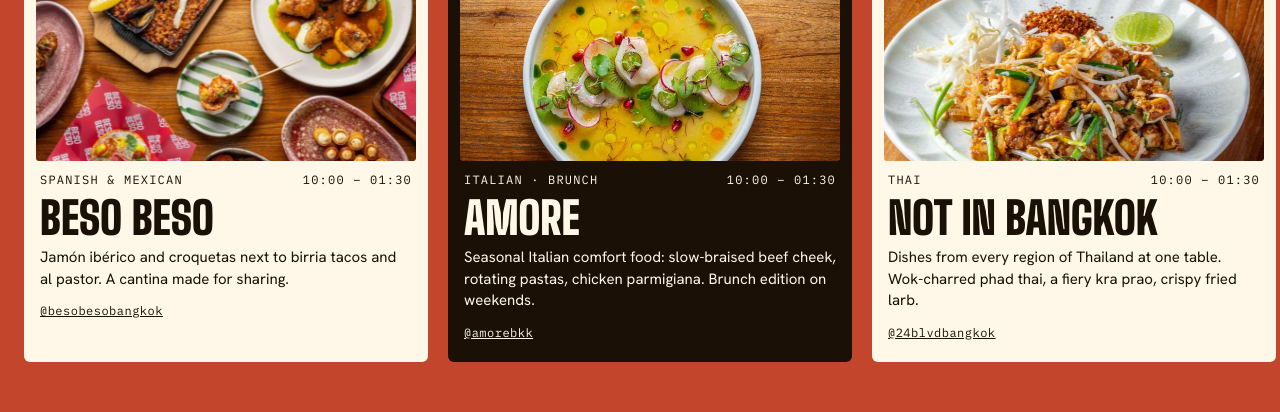
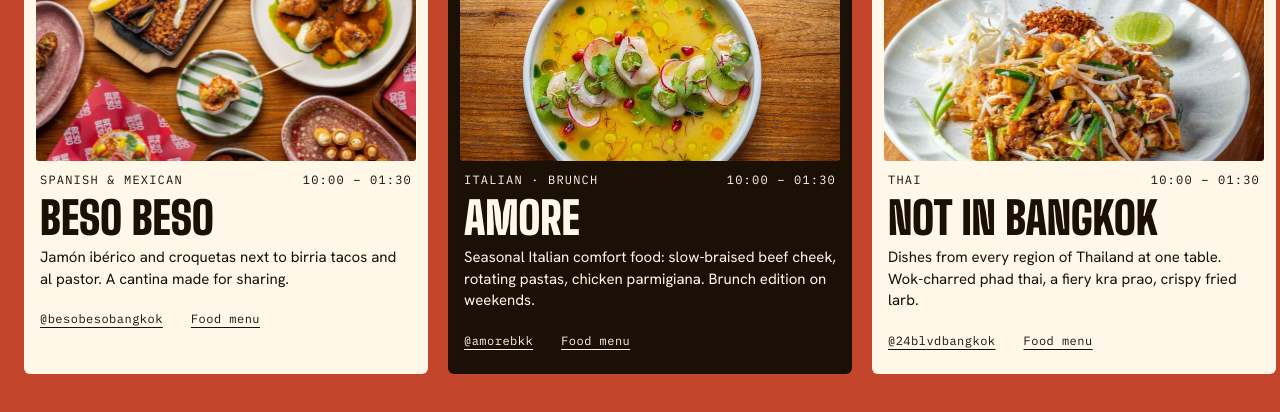
Before and after one commit to BLVDGroup-Web/24blvd, a plain HTML site: page index.html in a window 1280 px wide. Shown: the part 3596-4008 px from the top of the page. Drawn offline with Linux system fonts and the light colour scheme.

Commit message:
Food menu link for each restaurant (Beso Beso, Amore, Not in Bangkok, Lulu, Sampao, Hone)
Co-Authored-By: Claude Opus 5.5 <noreply@anthropic.com>
Claude-Session: https://claude.ai/code/session_019U9y2wVvg4FTmV1kY58rn5

```diff
--- a/index.html
+++ b/index.html
@@ -190,6 +190,7 @@ main section[id] { scroll-margin-top: 84px; }
 
 .v-links { display: flex; flex-wrap: wrap; gap: 4px 20px; font-family: var(--mono); font-size: 12px; letter-spacing: .1em; text-transform: uppercase; }
 .dish a { text-transform: none; letter-spacing: .04em; }
+.dish .v-links { align-self: flex-start; }
 .v-links a, .event-links a { padding-block: 10px; text-underline-offset: 4px; text-transform: none; letter-spacing: .04em; }
 .club-info .v-links a { color: var(--gold); }
 
@@ -375,42 +376,42 @@ main section[id] { scroll-margin-top: 84px; }
           <div class="dish-top"><span>Spanish &amp; Mexican</span><span>10:00 – 01:30</span></div>
           <h3>Beso Beso</h3>
           <p>Jamón ibérico and croquetas next to birria tacos and al pastor. A cantina made for sharing.</p>
-          <a href="https://www.instagram.com/besobesobangkok/" target="_blank" rel="noopener">@besobesobangkok</a>
+          <div class="v-links"><a href="https://www.instagram.com/besobesobangkok/" target="_blank" rel="noopener">@besobesobangkok</a><a href="https://24blvd.menu.24blvd.com/food.html#besobeso" target="_blank" rel="noopener">Food menu</a></div>
         </article>
         <article class="dish">
           <div class="dish-img"><img class="shot" src="img/amore.jpg" width="800" height="534" loading="lazy" alt="A plated dish at Amore"></div>
           <div class="dish-top"><span>Italian · Brunch</span><span>10:00 – 01:30</span></div>
           <h3>Amore</h3>
           <p>Seasonal Italian comfort food: slow-braised beef cheek, rotating pastas, chicken parmigiana. Brunch edition on weekends.</p>
-          <a href="https://www.instagram.com/amorebkk/" target="_blank" rel="noopener">@amorebkk</a>
+          <div class="v-links"><a href="https://www.instagram.com/amorebkk/" target="_blank" rel="noopener">@amorebkk</a><a href="https://24blvd.menu.24blvd.com/food.html#amore" target="_blank" rel="noopener">Food menu</a></div>
         </article>
         <article class="dish">
           <div class="dish-img"><img class="shot" src="img/notinbangkok.jpg" width="800" height="1200" loading="lazy" alt="A Thai noodle dish from Not in Bangkok"></div>
           <div class="dish-top"><span>Thai</span><span>10:00 – 01:30</span></div>
           <h3>Not in Bangkok</h3>
           <p>Dishes from every region of Thailand at one table. Wok-charred phad thai, a fiery kra prao, crispy fried larb.</p>
-          <a href="https://www.instagram.com/24blvdbangkok/" target="_blank" rel="noopener">@24blvdbangkok</a>
+          <div class="v-links"><a href="https://www.instagram.com/24blvdbangkok/" target="_blank" rel="noopener">@24blvdbangkok</a><a href="https://24blvd.menu.24blvd.com/food.html#notinbangkok" target="_blank" rel="noopener">Food menu</a></div>
         </article>
         <article class="dish">
           <div class="dish-img"><img class="shot" src="img/lulu.jpg" width="800" height="528" loading="lazy" alt="Korean dishes and banchan at Lulu"></div>
           <div class="dish-top"><span>Korean</span><span>10:00 – 01:30</span></div>
           <h3>Lulu</h3>
           <p>Korean home cooking. Bibimbap, kimchi jjigae, seafood jeon and LA galbi off the open flame.</p>
-          <a href="https://www.instagram.com/lulukoreanbistro/" target="_blank" rel="noopener">@lulukoreanbistro</a>
+          <div class="v-links"><a href="https://www.instagram.com/lulukoreanbistro/" target="_blank" rel="noopener">@lulukoreanbistro</a><a href="https://24blvd.menu.24blvd.com/food.html#lulu" target="_blank" rel="noopener">Food menu</a></div>
         </article>
         <article class="dish">
           <div class="dish-img"><img class="shot" src="img/sampao.jpg" width="800" height="1054" loading="lazy" alt="Congee and Thai-Chinese sharing plates at Sampao"></div>
           <div class="dish-top"><span>Chinese-Thai</span><span>10:00 – 01:00</span></div>
           <h3>Sampao</h3>
           <p>Khao tom kui done properly: warm rice congee with Thai-Chinese stir-fries and plates to share.</p>
-          <a href="https://www.instagram.com/sampao.bkk/" target="_blank" rel="noopener">@sampao.bkk</a>
+          <div class="v-links"><a href="https://www.instagram.com/sampao.bkk/" target="_blank" rel="noopener">@sampao.bkk</a><a href="https://24blvd.menu.24blvd.com/food.html#sampao" target="_blank" rel="noopener">Food menu</a></div>
         </article>
         <article class="dish">
           <div class="dish-img"><img class="shot" src="img/hone.jpg" width="800" height="856" loading="lazy" alt="A Japanese small plate at Hone"></div>
           <div class="dish-top"><span>Japanese</span><span>10:00 – 24:00</span></div>
           <h3>Hone</h3>
           <p>A charcoal-grill izakaya. Yakitori first, then wagyu tongue capellini, with sake.</p>
-          <a href="https://www.instagram.com/hone.bangkok/" target="_blank" rel="noopener">@hone.bangkok</a>
+          <div class="v-links"><a href="https://www.instagram.com/hone.bangkok/" target="_blank" rel="noopener">@hone.bangkok</a><a href="https://24blvd.menu.24blvd.com/food.html#hone" target="_blank" rel="noopener">Food menu</a></div>
         </article>
         <article class="dish">
           <div class="dish-img"><img class="shot" src="img/yumcha.jpg" width="800" height="865" loading="lazy" alt="Dim sum baskets and drinks at Yumcha"></div>
```
